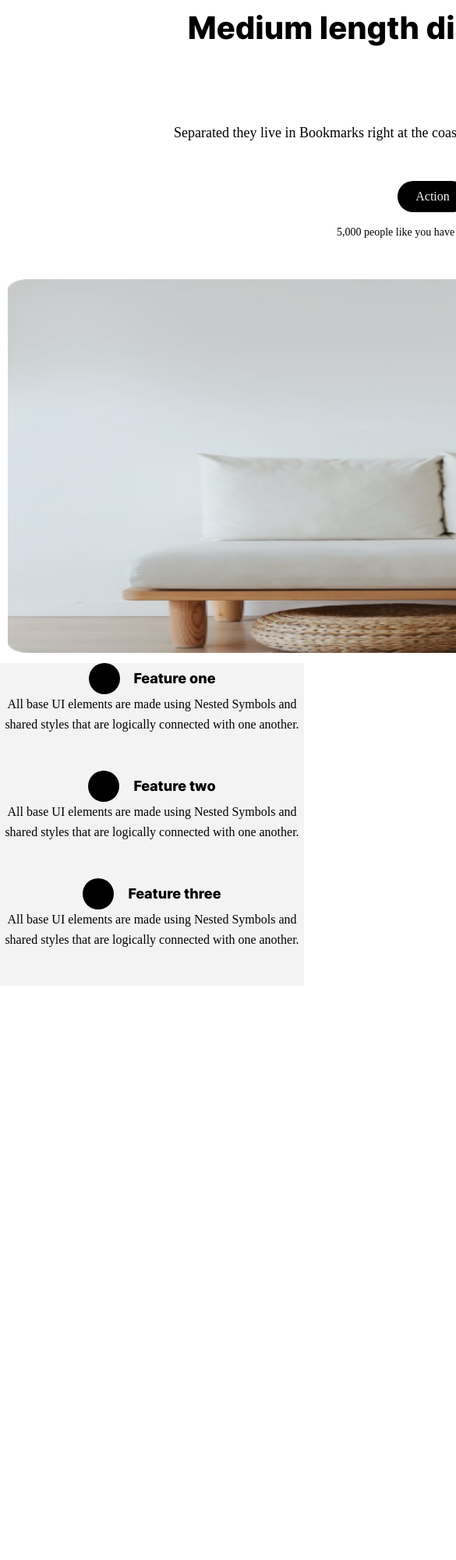
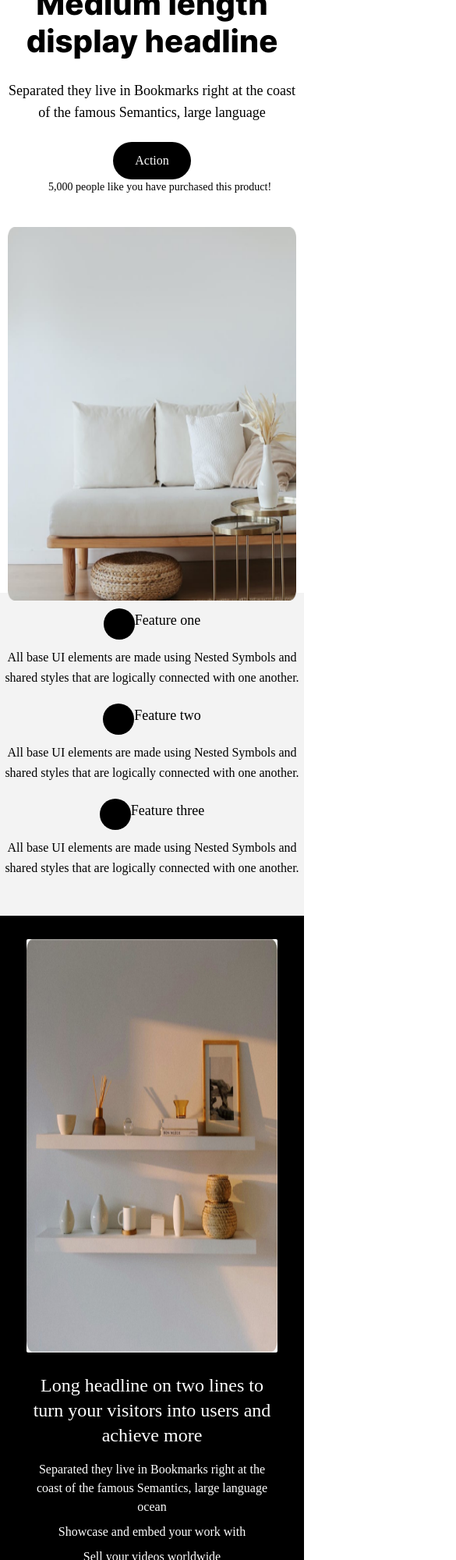
Before and after one commit to Ediki-Shengelia/web-8, a plain HTML site: page index.html in a window 390 px wide. Shown: the top 2000 px of the page at 78% size, 585 px wide, since content can reach past the window. Before the commit the page ends 1264 px from the top, so only its background shows below. Drawn offline with Linux system fonts and the light colour scheme.

Commit message:
sections

```diff
--- a/css/style.css
+++ b/css/style.css
@@ -1,283 +1,362 @@
-.section-box {
-  width: 490px;
-  height: 288px;
-  margin: 134px 130px 130px 165px;
+.section-bg {
+  max-width: 1440px;
+  width: 100%;
+  height: 556px;
+  display: flex;
+  justify-content: center;
+  align-items: center;
+}
+.main-box {
   max-width: 1110px;
   width: 100%;
+  display: flex;
+  align-items: center;
+}
+.section-box {
+  height: 288px;
+  max-width: 490px;
+  width: 95%;
+  text-align: center;
 }
 .section-text {
   font-size: 56px;
   line-height: 60px;
-  /*  */
-  font-family: "Inter";
 }
 .text01 {
   font-size: 18px;
   line-height: 28px;
+  margin-top: 24px;
+}
+.div-box {
+  height: 48px;
+  display: flex;
+  align-items: center;
+  margin-top: 40px;
 }
 .box {
-  background-color: #000;
   width: 100px;
   height: 48px;
-  border-radius: 50px;
+  border-radius: 32px;
+  background-color: black;
   display: flex;
   justify-content: center;
   align-items: center;
 }
 .box-text {
-  color: #f3f3f3;
+  color: white;
 }
 .text02 {
-  color: #000;
   font-size: 14px;
   line-height: 20px;
-  width: 236px;
   margin-left: 20px;
-}
-.div-box {
-  display: flex;
-  margin-top: 40px;
 }
 .image1 {
   width: 490px;
+
   height: 428px;
   border-radius: 12px;
-}
-.main-box {
-  width: 1110px;
-  display: flex;
-  align-items: center;
-  justify-content: center;
+  padding: 10px;
 }
 .section2 {
   background-color: #f3f3f3;
-  width: 100%;
+  padding: 64px 150px 64px 150px;
   height: 256px;
-  display: flex;
-  justify-content: center;
-  align-items: center;
 }
 .container {
   display: flex;
-  width: 1140px;
+  max-width: 1140px;
+  width: 100%;
   justify-content: space-between;
 }
 .container-box {
   width: 360px;
-  height: 128px;
 }
 .top-text {
+  height: 40px;
+  margin-bottom: 16px;
   display: flex;
   align-items: center;
 }
 .block {
-  background-color: #000;
-  border-radius: 100px;
   width: 40px;
   height: 40px;
+  background-color: black;
+  border-radius: 100px;
 }
 .block-test {
   font-size: 18px;
-  line-height: 28px;
-  margin-left: 18px;
-  /*  */
-  font-family: "Inter";
+  height: 28px;
 }
 .class-p {
   font-size: 16px;
   line-height: 26px;
 }
+/* section #3 */
+.section3 {
+  width: 100%;
+  padding: 96px 150px;
+  height: 556px;
+  display: flex;
+  background-color: #000;
+  justify-content: center;
+  align-items: center;
+}
+.section3-div {
+  max-width: 1140px;
+  width: 100%;
+  display: flex;
+  align-items: center;
+  justify-content: space-between;
+}
+.picture1 {
+  max-width: 503.5px;
+  width: 100%;
+  height: 428px;
+  border-radius: 12px;
+  padding: 10px;
+}
+.right-div {
+  color: #fff;
+  width: 503.5px;
+}
+.right-div h4 {
+  margin-top: 8px;
+  font-size: 16px;
+  line-height: 24px;
+}
+.right-div h5 {
+  font-size: 16px;
+  line-height: 24px;
+  margin-top: 16px;
+}
+
+.right-div h6 {
+  font-size: 24px;
+  line-height: 32px;
+}
+
+/* finish */
 @media (max-width: 1024px) {
-  .section-box {
-    width: 100%;
-    height: 348px;
-    padding: 12px 165px 68px 165px;
+  .section-bg {
+    height: 862px;
+    flex-direction: column;
+    align-items: center;
   }
   .main-box {
-    display: block;
+    flex-direction: column;
   }
-
-  .section-text {
-    width: 100%;
-    height: 120px;
-    margin: 0 auto;
-  }
-  .text01 {
-    width: 100%;
-    height: 56px;
-    margin-top: 24px;
-    margin-left: auto;
-    margin-right: auto;
+  .section-box {
+    height: 348px;
   }
   .div-box {
-    display: flex;
+    height: 48px;
     margin-top: 20px;
-    justify-content: center;
-    width: 100%;
-    height: 48px;
-  }
-  .box {
-    background-color: #000;
-    width: 100px;
-    height: 48px;
-    border-radius: 32px;
-    padding: 12px 24px 12px 24px;
-  }
-  .box-text {
-    width: 52px;
-  }
-  .text02 {
-    width: 100%;
-    display: flex;
-    align-items: center;
-    justify-content: center;
   }
   .image1 {
+    height: 450px;
     width: 100%;
-    height: 450px;
-    border-radius: 12px;
   }
-  .container {
-    display: flex;
-    width: 100%;
-    justify-content: space-between;
+  .section2 {
+    padding: 39px 32px 39px 32px;
+    height: 254px;
   }
   .container-box {
     width: 29%;
-    height: 176px;
   }
+  /* section #3 */
+  .section3 {
+    height: 895px;
+    flex-direction: column;
+    align-items: center;
+    padding: 10px;
+  }
+  .section3-div {
+    flex-direction: column;
+    align-items: center;
+  }
+  .picture1 {
+    max-width: 960px;
+    width: 100%;
+    height: 550px;
+  }
+  .right-div {
+    width: 95%;
+    display: flex;
+    justify-content: space-between;
+  }
+  .child-div {
+    margin-top: 16px;
+  }
+
+  /* finish */
 }
 @media (max-width: 744px) {
-  .section-box {
+  .section-bg {
+    max-width: 744px;
     width: 100%;
-
-    margin: 0 auto;
+    height: 760px;
+    flex-direction: column;
+    align-items: center;
   }
   .main-box {
+    width: 100%;
+    flex-direction: column;
+    align-items: center;
+  }
+  .section-text {
+    font-size: 40px;
+    line-height: 48.5px;
+    font-family: "Inter";
+  }
+  .section-box {
+    height: 300px;
+  }
+  .div-box {
+    height: 84px;
+    margin-top: 24px;
+    flex-direction: column;
+    align-items: center;
+  }
+  .image1 {
+    height: 499px;
+    width: 100%;
+  }
+  .section2 {
+    height: 414px;
+    padding: 20px 0px;
+  }
+  .container {
+    flex-direction: column;
+    align-items: center;
+  }
+  .container-box {
+    width: 100%;
+    flex-direction: column;
+    align-items: center;
+  }
+  .top-text {
+    margin-bottom: 10px;
+    max-width: 744px;
+    width: 100%;
+    display: flex;
+    justify-content: center;
+  }
+  .class-p {
+    text-align: center;
+    margin-bottom: 20px;
+  }
+  /* section #3 */
+  .section3 {
+    height: 917px;
+    max-width: 744px;
+    width: 100%;
+    padding: 24px;
+  }
+  .section3-div {
+    flex-direction: column;
+    align-items: center;
+  }
+  .right-div {
+    flex-direction: column;
+    align-items: center;
+    text-align: center;
+  }
+  .picture1 {
+    height: 550px;
+  }
+  /* finidh #3  */
+}
+@media (max-width: 375px) {
+  .section-bg {
+    max-width: 375px;
+    width: 100%;
+    height: 695px;
     display: block;
+  }
+  .main-box {
+    width: 100%;
+    display: block;
+  }
+  .section-box {
+    height: 341px;
+    width: 100%;
   }
   .section-text {
     font-size: 40px;
     line-height: 48.5px;
     text-align: center;
+    font-family: "Inter";
   }
   .text01 {
-    font-size: 18px;
-    line-height: 28px;
     text-align: center;
   }
   .div-box {
-    margin-top: 20px;
-    display: block;
+    height: 112px;
+    margin-top: 24px;
+    flex-direction: column;
+    align-items: center;
   }
-  .box {
-    width: 90px;
-    height: 40px;
-    border-radius: 32px;
-    padding: 12px 24px 12px 24px;
-    margin-left: auto;
-    margin-right: auto;
-  }
-  .box-text {
-    width: 46px;
-  }
+
   .text02 {
-    margin-top: 16px;
+    height: 56px;
+    margin: 0%;
+    font-size: 14px;
+    /* here  */
     text-align: center;
   }
   .image1 {
+    max-width: 327px;
     width: 100%;
-    height: 499px;
+    height: 309px;
     border-radius: 12px;
-    padding: 10px;
   }
   .section2 {
-    height: 414px;
     width: 100%;
+    height: 510px;
+    padding: 0%;
   }
-
   .container {
+    width: 100%;
+    height: 510px;
     display: flex;
     flex-direction: column;
     align-items: center;
   }
-
-  .class-p {
-    width: 100%;
-    text-align: center;
-  }
-  .container-box {
-    width: 100%;
-    height: 138px;
-  }
-  .block-test {
-    text-align: center;
-  }
-  .block {
-    width: 40px;
-    height: 40px;
-    border-radius: 100px;
-  }
-  .top-text {
-    display: flex;
-    flex-direction: row;
-    justify-content: center;
-  }
-}
-@media (max-width: 375px) {
-  .main-box {
-    width: 327px;
-    /* height */
-    height: 674px;
-    margin: 0px;
-  }
-  .section-box {
-    margin: 0px;
-    /* height */
-    height: 320px;
-  }
-  .section-text {
-    height: 97px;
-    width: 327px;
-    line-height: 48.5px;
-    font-size: 40px;
-    margin: 0px;
-  }
-  .text01 {
-    width: 327px;
-    height: 84px;
-    margin-top: 24px;
-  }
-  .text02 {
-    height: 56px;
-    width: 327px;
-  }
-  .div-box {
-    height: 112px;
-
-  }
-  .box{
-    margin-left: 118px;
-  }
-  .image1 {
-    width:100%;
-    height: 309px;
-    padding: 10px;
-    border-radius: 12px;
-    margin-top: 21px;
-    margin-bottom: 24px;
-  }
-  .section2 {
-    width: 100%;
-    height: 510px;
-    display: block;
-  }
-  .container {
-    width: 100%;
-    display: block;
-  }
   .container-box {
     width: 100%;
     height: 170px;
+    display: flex;
+    flex-direction: column;
+    align-items: center;
   }
+  .top-text {
+    max-width: 327px;
+    width: 100%;
+    display: flex;
+    justify-content: center;
+  }
+  .class-p {
+    text-align: center;
+  }
+  /* section #3 */
+  .section3 {
+    height: 523px;
+    max-width: 375px;
+    width: 100%;
+    padding: 24px;
+  }
+  .section3-div {
+    flex-direction: column;
+    align-items: center;
+  }
+  .picture1 {
+    height: 195px;
+    width: 100%;
+  }
+  .right-div {
+    flex-direction: column;
+    align-items: center;
+    text-align: center;
+  }
+  /* #finish #3 */
 }
--- a/index.html
+++ b/index.html
@@ -10,7 +10,7 @@
   </head>
   <body>
     <main>
-      <section>
+      <section class="section-bg">
         <div class="main-box">
           <div class="section-box">
             <h5 class="section-text">Medium length display headline</h5>
@@ -44,7 +44,7 @@
                     <div class="block"></div>
                     <h6 class="block-test">Feature two</h6>
                 </div>
-                <p class="class-p">All base UI elements are made using Nested Symbols and shared styles that are logically connected with one another.</p>
+                <p class="class-p"> All base UI elements are made using Nested Symbols and shared styles that are logically connected with one another.</p>
             </div>
             <div class="container-box">
                 <div class="top-text">
@@ -55,6 +55,25 @@
             </div>
         </div>
       </section>
+      <section class="section3">
+        <div class="section3-div">
+
+          <img class="picture1" src="img/img.jpg" alt="">
+          <div class="right-div">
+            <div class="child-div">
+            <h6>Long headline on two lines to turn your visitors into users and achieve more</h6>
+          </div>
+          <div class="child-2">
+            <h5>Separated they live in Bookmarks right at the coast of the famous Semantics, large language ocean</h5>
+            <h4>Showcase and embed your work with </h4>
+            <h4>Sell your videos worldwide</h4>
+            <h4>Publish across social channels in a click</h4>
+            <h4>Embed your work with </h4>
+          </div>
+          </div>
+
+        </div>
+      </section>
     </main>
   </body>
 </html>
```
Also changed, not shown: img/back.jpg (added), img/img.jpg (added).
